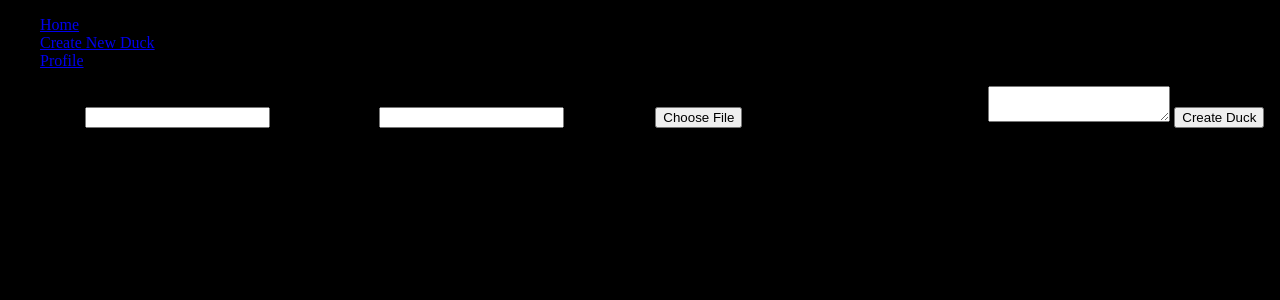
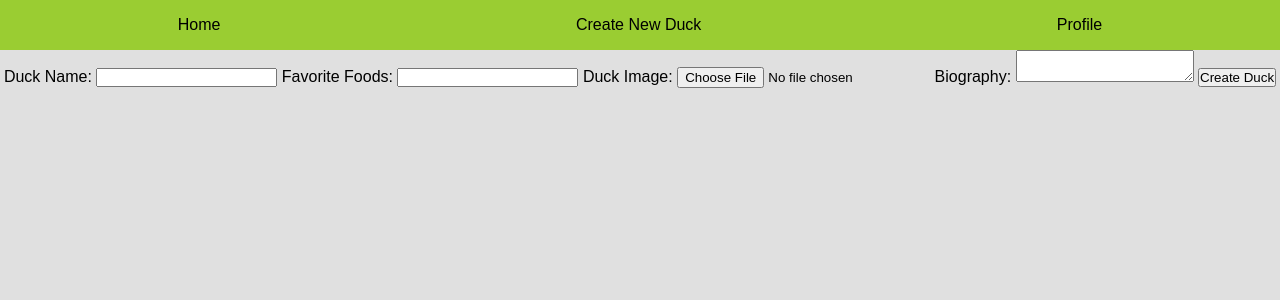
Before and after one commit to nic-gdes/create-a-duck-directory-ctspencer2, a PHP site: page /create-duck.php in a window 1280 px wide. Shown: the top 300 px of the page. Run offline with PHP 8.4, Linux system fonts and the light colour scheme.

Commit message:
style changes

```diff
--- a/assets/css/style.css
+++ b/assets/css/style.css
@@ -1,5 +1,68 @@
+* {
+  list-style-type: none;
+  text-decoration: none;
+  color: black;
+  padding: 0;
+}
+
 html, body{
     margin: 0;
     padding: 0;
-    background-color: black;
+    background-color: rgb(224, 224, 224);
+    width: 100%;
+    display: block;
+    font-family: Arial, Helvetica, sans-serif;
   }
+
+nav {
+  background-color: yellowgreen;
+  display: flex;
+  justify-content: center;
+}
+
+nav ul {
+  display: flex;
+  flex-direction: row;
+  width: 100%;
+  justify-content: space-around;
+}
+
+/* Main Section */
+main {
+  width: 100%;
+  display: flex;
+  justify-content: center;
+}
+
+main section {
+  width: 90%;
+}
+
+/* Cards */
+.grid {
+  display: grid;
+  grid-template-columns: 1fr 1fr 1fr;
+  gap: 20px;
+}
+
+.duck-item {
+  background-color: aliceblue;
+  display: flex;
+  justify-content: center;
+  flex-direction: column;
+  align-items: center;
+}
+
+.duck-item ul {
+  display: flex;
+  justify-content: center;
+  flex-direction: column;
+  text-align: center;
+}
+
+.duck-item img {
+  width: 100%;
+  height: 100%;
+  object-fit: cover;
+  overflow: hidden;
+}
--- a/index.php
+++ b/index.php
@@ -22,7 +22,7 @@ print_r($ducks);
         <div class="grid">
             <!-- Placeholder for ducks; replace with dynamic content later -->
             <div class="duck-item">
-                <img src="./assets/images/placeholder-duck.jpg" alt="Duck Name">
+                <img src="./assets/images/daffy.jpg" alt="Duck Name">
                 <h2>Duck Name</h2>
                 <ul>
                     <li>Favorite Food 1</li>
@@ -30,7 +30,7 @@ print_r($ducks);
                 </ul>
             </div>
             <div class="duck-item">
-                <img src="./assets/images/placeholder-duck.jpg" alt="Duck Name">
+                <img src="./assets/images/howard.jpg" alt="Duck Name">
                 <h2>Duck Name</h2>
                 <ul>
                     <li>Favorite Food 1</li>
@@ -38,7 +38,7 @@ print_r($ducks);
                 </ul>
             </div>
             <div class="duck-item">
-                <img src="./assets/images/placeholder-duck.jpg" alt="Duck Name">
+                <img src="./assets/images/rubber.jpg" alt="Duck Name">
                 <h2>Duck Name</h2>
                 <ul>
                     <li>Favorite Food 1</li>
```
Also changed, not shown: assets/images/daffy.jpg (added), assets/images/howard.jpg (added), assets/images/rubber.jpg (added), 2 other files.
